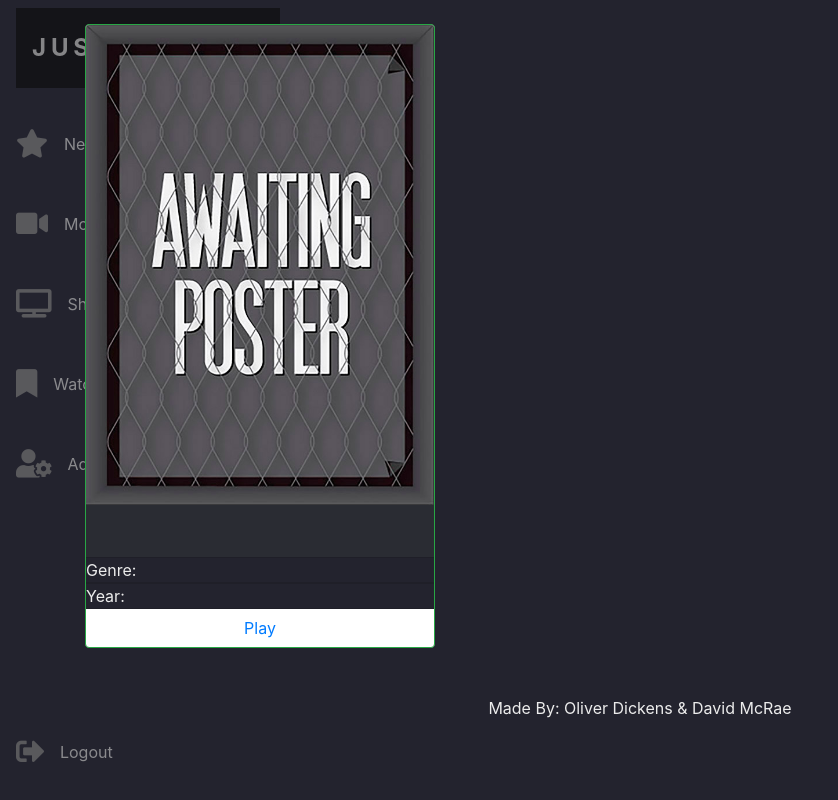
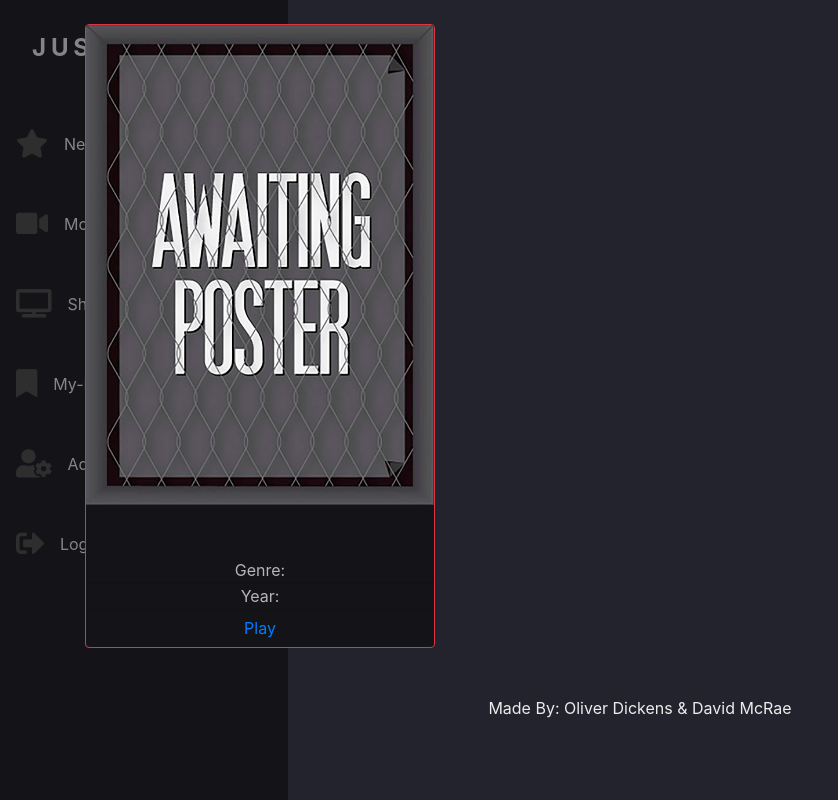
Before and after one commit to DMcRae45/JustWatch, a PHP site: page /View/movies.php in a window 1280 px wide. Shown: the whole page, without its empty margins (0-838 px from the left). Run offline with PHP 8.4, Linux system fonts and the light colour scheme; tables that the repository leaves empty or names only in its code hold one stand-in row (values such as "Sample post"); data that the repository does not hold is empty.

Commit message:
massive nav clean up and overall styling. Added TODOs

```diff
--- a/Model/theme.css
+++ b/Model/theme.css
@@ -24,7 +24,7 @@
 }
 
 body::-webkit-scrollbar {
-  width: 0.25rem;
+  width: 1rem;
 }
 
 body::-webkit-scrollbar-track {
@@ -32,7 +32,7 @@
 }
 
 body::-webkit-scrollbar-thumb {
-  background: #6649b8;
+  background: #E50914;
 }
 
 main {
@@ -40,31 +40,37 @@
   padding: 1rem;
 }
 
-
 .customDark
 {
-  background-color: #17181c;
-  color:#17a2b8;
+  background-color: var(--bg-secondary);
+  color:var(--text-primary);
 }
-
 .card
 {
   width:100%;
+  background-color: var(--bg-secondary);
+  color: var(--text-primary);
 }
 
-.card-body, .card-title, .card-text, .card-header
+.card-body, .card-title, .card-text, .card-header,.list-group-item
 {
-  background-color: #2a2c33;
-  color: #ffffff;
-  text-decoration:none;
+  text-align: center;
+  background-color: var(--bg-secondary);
+  color: var(--text-primary);
 }
+
+
+
 
 
 .navbar {
   position: fixed;
-  background-color: var(--bg-primary);
+  background-color: var(--bg-secondary);
   transition: width 600ms ease;
   overflow: scroll;
+}
+.navbar::-webkit-scrollbar {
+  display: none;
 }
 
 .navbar-nav {
@@ -75,14 +81,6 @@
   flex-direction: column;
   align-items: center;
   height: 100%;
-}
-
-.nav-item {
-  width: 100%;
-}
-
-.nav-item:last-child {
-  margin-top: auto;
 }
 
 .nav-link {
@@ -97,7 +95,7 @@
 
 .nav-link:hover {
   filter: grayscale(0%) opacity(1);
-  background: var(--bg-secondary);
+  background: var(--bg-primary);
   color: var(--text-secondary);
 }
 
@@ -105,19 +103,22 @@
   display: none;
   margin-left: 1rem;
 }
-
+.nav-item{
+  width:100%;
+  margin: 1 1.5rem;
+}
 .nav-link svg {
-  width: 2rem;
-  min-width: 2rem;
-  margin: 0 1.5rem;
+  width: 100%;
+  min-width: 3rem;
+  margin: 1 1.5rem;
 }
 
 .fa-primary {
-  color: #ff7eee;
+  color: #F84F57;
 }
 
 .fa-secondary{
-  color: #df49a6;
+  color: #E50914;
 }
 
 
@@ -155,10 +156,11 @@
   transform: rotate(-180deg);
 }
 
+
 /* Small screens */
 @media only screen and (max-width: 600px) {
   .navbar {
-    top: 0;
+    top: -1;
     width: 100vw;
     height: 5rem;
   }
@@ -170,7 +172,9 @@
   .navbar-nav {
     flex-direction: row;
   }
-
+  .nav-item{
+    width:4.5rem;
+  }
   .nav-link {
     justify-content: center;
   }
@@ -184,7 +188,7 @@
 @media only screen and (min-width: 600px) {
   .navbar {
     top: 0;
-    width: 6rem;
+    width: 7rem;
     height: 100vh;
   }
 
--- a/View/movies.php
+++ b/View/movies.php
@@ -4,8 +4,7 @@
     Description: JustWatch Movies for free viewing.
     Author: David McRae, Oliver Dickens
 */
-//TODO: adjust colors for styling
-//TODO: movies are overlapping footer
+
 ?>
 <html>
 <!--<head>-->
@@ -19,8 +18,8 @@
 <body>
     <?php
     //TODO: change the amount of cards in row and coloums:
-    //thinking 8 in a row
-    //TODO: Change size of cards to fit
+    //thinking 8 in a row as 3 is too small as our DB expands
+    //TODO: Change size of cards to fit and scale
     ?>
     <?php
       //Error Reporting for the users
@@ -45,16 +44,18 @@
                 }
 
                 echo "<div class='col-md-4 mt-4 '>"; // open col
-                echo "<div class='card secondaryColour border border-success'>"; // Open card div
+                echo "<div class='card border border-danger'>"; // Open card div
                 echo "<a href='play.php?id=".$movieArray[$i]->Movie_ID."'> <img src='".$movieArray[$i]->Image_link."' class='card-img-top homePage' alt='Movie Poster' style='height: 30rem' onerror=this.src='images/film.placeholder.poster.jpg'></a>"; // card image
                 echo "<div class='card-body '>";// open card body
                 echo "<h5 class='card-title'>".$movieArray[$i]->Title."</h5>"; // card title
                 echo "</div>";// close card body
                 echo "<ul class='list-group list-group-flush'>"; // start list inside the card
-                echo "<li class='list-group-item primaryDark'>Genre: <text>".$movieArray[$i]->Genre."</text></li>";
-                echo "<li class='list-group-item primaryDark'>Year: <text>".$movieArray[$i]->Year."</text></li>";
+                echo "<li class='list-group-item '>Genre: <text>".$movieArray[$i]->Genre."</text></li>";
+                echo "<li class='list-group-item '>Year: <text>".$movieArray[$i]->Year."</text></li>";
                 echo "</ul>"; // end list in the card
-                echo "<a class='btn primaryColour' href='play.php?id=".$movieArray[$i]->Movie_ID ."'>Play</a>"; // more info button
+                //TODO: Expansion: add Bookmark button to add to watch
+                //TODO: Add on hoover effect for btn to display clickable colour change
+                echo "<a class='btn' href='play.php?id=".$movieArray[$i]->Movie_ID ."'>Play</a>";
                 echo "</div>";// close card
                 echo "</div>";// close col
 
@@ -75,7 +76,8 @@
               echo '</div></div><br>';
               ?>
               <?php
-              //TODO: wire up a page nav for easy switching
+              //TODO: wire up a page counter for easy switching
+              //TODO: Sort by year(first showing current year when pressed then reverses to oldest when pressed again) and genre options?
               ?>
           <?php
           include 'footer.php';
--- a/View/navbar.php
+++ b/View/navbar.php
@@ -36,7 +36,7 @@
       <div class="fa-secondary fa-lg">
         <i class="fas fa-star fa-lg"></i>
       </div>
-        <span class="link-text">New Additions</span>
+      <span class="link-text">New</span>
     </a>
   </li>
   <li class="nav-item">
@@ -60,7 +60,7 @@
       <div class="fa-secondary fa-lg">
         <i class="fas fa-bookmark fa-lg"></i>
       </div>
-  <span class="link-text">Watch List</span>
+      <span class="link-text">My-List</span>
     </a>
   </li>
   <li class="nav-item">
```
Also changed, not shown: View/adminNavigation.php (+5 -9 lines), View/login.php (+6 -15 lines), index.php (+3 -11 lines). Lines whose indentation alone changed are shown as unchanged.
